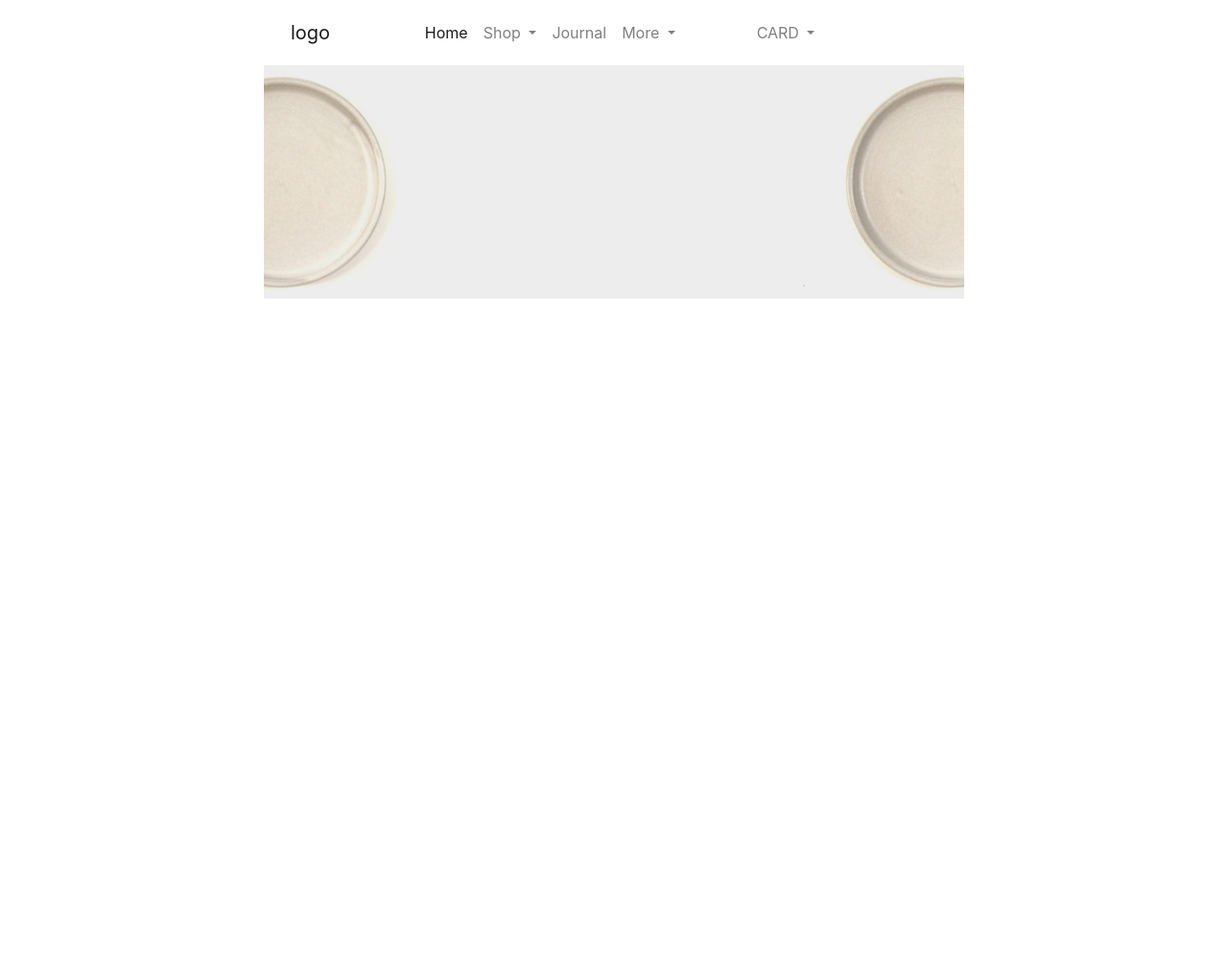
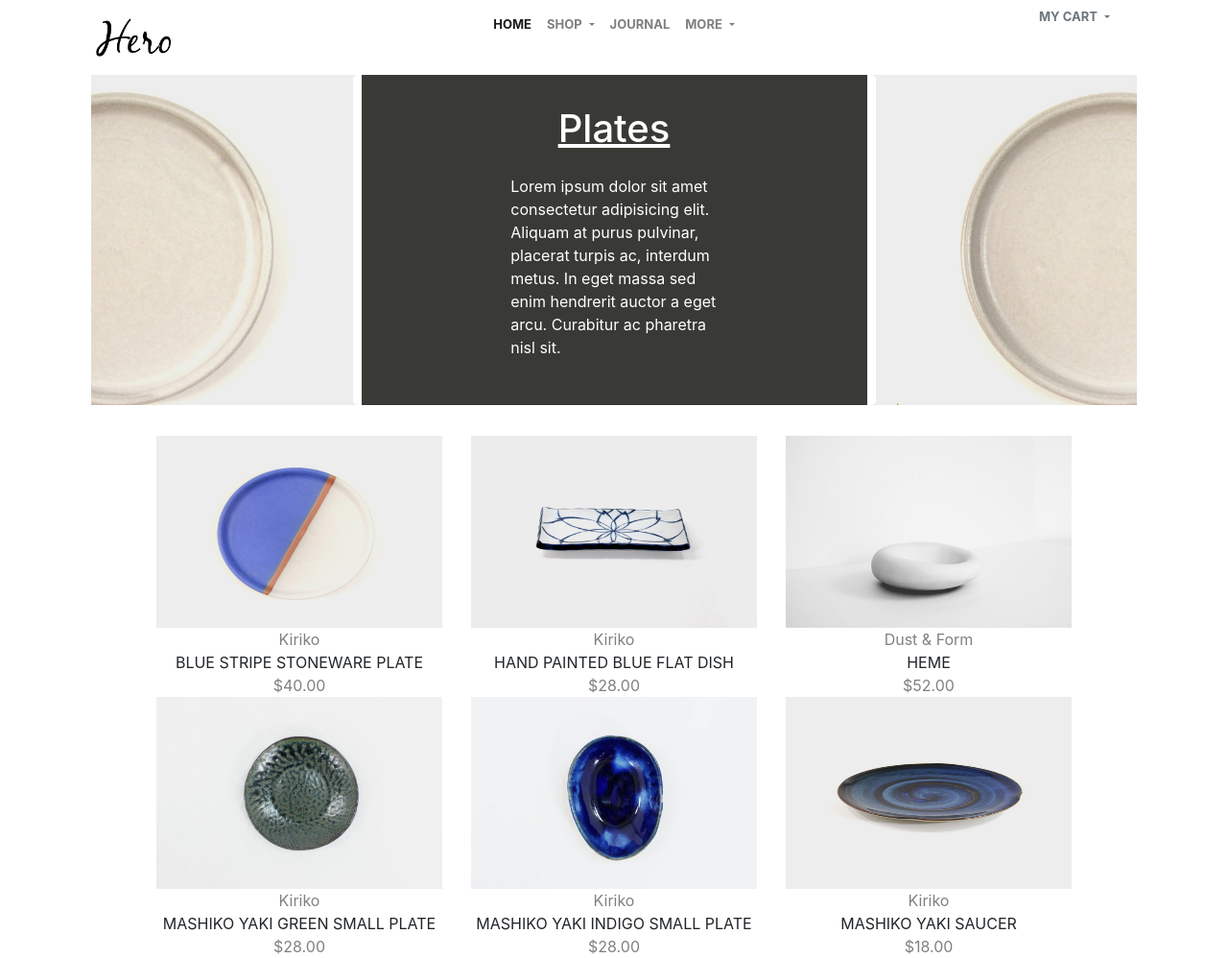
Before and after one commit to hnesaiqe/storefront-html-css, a website: page public/index.html in a window 1280 px wide. Shown: the whole page at 96% size. Before the commit the page ends 800 px from the top, so only its background shows below. Drawn offline with nearby package versions, Linux system fonts and the light colour scheme.

Commit message:
taille image produit

```diff
--- a/package.json
+++ b/package.json
@@ -5,9 +5,12 @@
   "main": "index.js",
   "dependencies": {
     "bootstrap": "^4.5.3",
+    "express": "^4.17.1",
     "mustache": "^4.1.0",
     "node": "^15.4.0",
     "node-sass": "^5.0.0",
+    "nodemon": "^2.0.7",
+    "parsel": "^0.3.0",
     "pug": "^3.0.0"
   },
   "devDependencies": {},
@@ -18,5 +21,5 @@
     "type": "git",
     "url": "git+https://github.com/hnesaiqe/storefront-html-css.git"
   },
-  "author": ""
+  "author": "Hne Saiqe"
 }
--- a/public/index.html
+++ b/public/index.html
@@ -7,42 +7,33 @@
     <title>Storefront html-css</title>
     <link rel="stylesheet" href="https://cdn.jsdelivr.net/npm/bootstrap@4.5.3/dist/css/bootstrap.min.css"
         integrity="sha384-TX8t27EcRE3e/ihU7zmQxVncDAy5uIKz4rEkgIXeMed4M0jlfIDPvg6uqKI2xXr2" crossorigin="anonymous">
-    <script src="https://code.jquery.com/jquery-3.5.1.slim.min.js"
-        integrity="sha384-DfXdz2htPH0lsSSs5nCTpuj/zy4C+OGpamoFVy38MVBnE+IbbVYUew+OrCXaRkfj" crossorigin="anonymous">
-    </script>
-    <script src="https://cdn.jsdelivr.net/npm/popper.js@1.16.1/dist/umd/popper.min.js"
-        integrity="sha384-9/reFTGAW83EW2RDu2S0VKaIzap3H66lZH81PoYlFhbGU+6BZp6G7niu735Sk7lN" crossorigin="anonymous">
-    </script>
-    <script src="https://cdn.jsdelivr.net/npm/bootstrap@4.5.3/dist/js/bootstrap.min.js"
-        integrity="sha384-w1Q4orYjBQndcko6MimVbzY0tgp4pWB4lZ7lr30WKz0vr/aWKhXdBNmNb5D92v7s" crossorigin="anonymous">
-    </script>
 
-    <link rel="stylesheet" href="style.css">
+
+    <link rel="stylesheet" href="styles.css">
 </head>
 
 <body>
     <div class="container">
+        <header>
             <div class="row">
                 <div class="col">
+                    <a class="navbar-brand" href="">
+                        <img src="../media/logo.png" alt="logo-hero">
+                    </a>
+                </div>
 
-            </div>
                 <div class="col-8">
                     <nav class="navbar navbar-expand-lg navbar-light">
-                    <a class="navbar-brand" href="">logo</a>
-                    <button class="navbar-toggler" type="button" data-toggle="collapse" data-target="#navbarNavDropdown"
-                        aria-controls="navbarNavDropdown" aria-expanded="false" aria-label="Toggle navigation">
-                        <span class="navbar-toggler-icon"></span>
-                    </button>
-
                         <div class="collapse navbar-collapse justify-content-center" id="navbarNavDropdown">
                             <ul class="navbar-nav">
                                 <li class="nav-item active">
-                                <a class="nav-link" href="#">Home <span class="sr-only">(current)</span></a>
+                                    <a class="nav-link" href="#"><strong>HOME</strong><span
+                                            class="sr-only">(current)</span></a>
                                 </li>
                                 <li class="nav-item dropdown">
-                                <a class="nav-link dropdown-toggle" href="#" id="navbarDropdownMenuLink" role="button"
-                                    data-toggle="dropdown" aria-haspopup="true" aria-expanded="false">
-                                    Shop
+                                    <a class="nav-link dropdown-toggle" href="#" id="navbarDropdownMenuLink"
+                                        role="button" data-toggle="dropdown" aria-haspopup="true" aria-expanded="false">
+                                        <strong>SHOP</strong>
                                     </a>
                                     <div class="dropdown-menu" aria-labelledby="navbarDropdownMenuLink">
                                         <a class="dropdown-item" href="#">Action</a>
@@ -51,28 +42,12 @@
                                     </div>
                                 </li>
                                 <li class="nav-item">
-                                <a class="nav-link" href="#">Journal</a>
+                                    <a class="nav-link" href="#"><strong>JOURNAL</strong></a>
                                 </li>
                                 <li class="nav-item dropdown">
-                                <a class="nav-link dropdown-toggle" href="#" id="navbarDropdownMenuLink" role="button"
-                                    data-toggle="dropdown" aria-haspopup="true" aria-expanded="false">
-                                    More
-                                </a>
-                                <div class="dropdown-menu" aria-labelledby="navbarDropdownMenuLink">
-                                    <a class="dropdown-item" href="#">Action</a>
-                                    <a class="dropdown-item" href="#">Another action</a>
-                                    <a class="dropdown-item" href="#">Something else here</a>
-                                </div>
-                            </li>
-                        </ul>
-                    </div>
-
-                    <div class="collapse navbar-collapse" id="navbarNavDropdown">
-                        <ul class="navbar-nav">
-                            <li class="nav-item dropdown">
-                                <a class="nav-link dropdown-toggle" href="#" id="navbarDropdownMenuLink" role="button"
-                                    data-toggle="dropdown" aria-haspopup="true" aria-expanded="false">
-                                    CARD
+                                    <a class="nav-link dropdown-toggle" href="#" id="navbarDropdownMenuLink"
+                                        role="button" data-toggle="dropdown" aria-haspopup="true" aria-expanded="false">
+                                        <strong>MORE</strong>
                                     </a>
                                     <div class="dropdown-menu" aria-labelledby="navbarDropdownMenuLink">
                                         <a class="dropdown-item" href="#">Action</a>
@@ -83,34 +58,89 @@
                             </ul>
                         </div>
                     </nav>
-                <div>
-                    <img src="/media/plates-header.jpg" class="img-fluid" alt="plates-header">
-                </div>
-
-                <div class="row">
-
-
-                    <div class="col-im">
-
-                    </div>
-                    <div class="col-8">
-
                 </div>
                 <div class="col">
-
+                    <div class="navbar-collapse-card justify-content-center" id="navbarNavDropdown">
+                        <ul class="navbar-nav">
+                            <li class="nav-item dropdown">
+                                <a class="nav-link dropdown-toggle text-muted" style="margin-left: 30%;" color="black" href="#"
+                                    id="navbarDropdownMenuLink" role="button" data-toggle="dropdown"
+                                    aria-haspopup="true" aria-expanded="false"><strong>MY CART</strong>
+                                </a>
+                                <div class="dropdown-menu" aria-labelledby="navbarDropdownMenuLink">
+                                    <a class="dropdown-item" href="#">Action</a>
+                                    <a class="dropdown-item" href="#">Another action</a>
+                                    <a class="dropdown-item" href="#">Something else here</a>
+                                </div>
+                            </li>
+                        </ul>
                     </div>
                 </div>
-
-
+        </header>
+        <div class="banner font-family">
+            <div class="jumbotron jumbotron w-50 p-3 mx-auto"
+                style="background-color: #393935;">
+                <div class="text-banner w-50 p-3 mx-auto" style="color: white; ">
+                    <h1 class=" plates-title display-5 text-center a"><u>Plates</u></h1>
+                    <p class="plates-text  pt-3" style="font-size: 16px;">Lorem ipsum dolor sit amet consectetur
+                        adipisicing elit. Aliquam at
+                        purus pulvinar, placerat turpis ac, interdum metus. In eget massa sed enim hendrerit auctor a
+                        eget arcu. Curabitur ac pharetra nisl sit.</p>
                 </div>
-            <div class="col">
-
+            </div>
+        </div>
+        <div class="container display-flex">
+            <div class="row mx-5">
+                <div class="produit col-4 text-center">
+                    <div class="image"><img class="w-100 h-100" src="../media/blue-stripe-stoneware-plate.jpg" alt="img to blue strip stoneware plate"></div>
+                    <div class="brand">Kiriko</div>
+                    <div class="title">BLUE STRIPE STONEWARE PLATE</div>
+                    <div class="price">$40.00</div>
+                </div>
+                <div class="produit col-4 text-center">
+                    <div class="image"><img class="w-100 h-100" src="../media/hand-painted-blue-flat-dish.jpg" alt="img to hand painted blue flat dish"></div>
+                    <div class="brand">Kiriko</div>
+                    <div class="title">HAND PAINTED BLUE FLAT DISH</div>
+                    <div class="price">$28.00</div>
+                </div>
+                <div class="produit col-4 text-center">
+                    <div class="image"><img class="w-100 h-100" src="../media/heme.jpg" alt="imag to heme"></div>
+                    <div class="brand">Dust & Form</div>
+                    <div class="title">HEME</div>
+                    <div class="price">$52.00</div>
+                </div>
+            </div>
+            <div class="row mx-5">
+                <div class="produit col-4 text-center">
+                    <div class="image"><img class="w-100 h-100" src="../media/mashiko-yaki-green-small-plate.jpg" alt="img to Mashiko-Yaki Green Small Plate"></div>
+                    <div class="brand">Kiriko</div>
+                    <div class="title">MASHIKO YAKI GREEN SMALL PLATE</div>
+                    <div class="price">$28.00</div>
+                </div>
+                <div class="produit col-4 text-center">
+                    <div class="image"><img class="w-100 h-100" src="../media/mashiko-yaki-indigo-small-plate.jpg" alt="img to Mashiko-Yaki Indigo Small Plate"></div>
+                    <div class="brand">Kiriko</div>
+                    <div class="title">MASHIKO YAKI INDIGO SMALL PLATE</div>
+                    <div class="price">$28.00</div>
+                </div>
+                <div class="produit col-4 text-center">
+                    <div class="image"><img class="w-100 h-100" src="../media/mashiko-yaki-saucer.jpg" alt="imag to Mashiko-Yaki Saucer"></div>
+                    <div class="brand">Kiriko</div>
+                    <div class="title">MASHIKO YAKI SAUCER</div>
+                    <div class="price">$18.00</div>
+                </div>
             </div>
         </div>
     </div>
 
 
-    <script>
+
+
+    <script src="https://code.jquery.com/jquery-3.5.1.slim.min.js"
+        integrity="sha384-DfXdz2htPH0lsSSs5nCTpuj/zy4C+OGpamoFVy38MVBnE+IbbVYUew+OrCXaRkfj" crossorigin="anonymous">
+    </script>
+    <script src="https://cdn.jsdelivr.net/npm/bootstrap@4.5.3/dist/js/bootstrap.bundle.min.js"
+        integrity="sha384-ho+j7jyWK8fNQe+A12Hb8AhRq26LrZ/JpcUGGOn+Y7RsweNrtN/tE3MoK7ZeZDyx" crossorigin="anonymous">
     </script>
 </body>
 
--- a/public/style.css
+++ b/public/style.css
@@ -1,12 +1,8 @@
-nav ul {
-  margin: 0;
-  padding: 6px;
-  list-style: none; }
 
-nav li {
-  display: inline-block; }
+  .html {
+    font-size: 62.5%; }
 
-nav a {
-  display: block;
-  padding: 6px 12px;
-  text-decoration: none; }
+  .body {
+    font-family: 'Alef', sans-serif;
+    font-size: 1.4rem;
+    letter-spacing: 2px; }
--- a/sass/styles.scss
+++ b/sass/styles.scss
@@ -1,19 +1,47 @@
-$padding: 6px;
+.html {
+    font-size: 62.5%;
+}
 
-nav {
-    ul {
-        margin: 0;
-        padding: $padding;
-        list-style: none;
-    }
+.body {
+    font-family: sans-serif;
+    font-size: 1.4rem;
+    letter-spacing: 2px;
+}
 
-    li {
-        display: inline-block;
-    }
+.nav-link {
+    text-decoration-color: black;
+    text-decoration: black;
+}
 
-    a {
-        display: block;
-        padding: $padding 12px;
-        text-decoration: none;
-    }
+
+.border-0-5-0-5 {
+    border-style:solid;
+     border-width: 5px;
 }
+
+a {
+    font-size: small;
+}
+
+.jumbotron {
+    border-left: 9px solid white;
+    border-right: 9px solid  white;
+}
+
+.banner {
+    background-color: grey;
+    background-image: url("../media/plates-header.jpg");
+    background-attachment: scroll;
+    background-repeat: no-repeat;
+    background-size: cover;
+    border-left: 10px solid white;
+    border-right: 10px solid white;
+}
+
+.image {
+    height: 200px;
+}
+
+.brand ,.price {
+    color: gray;
+}
```
Also changed, not shown: less/styles.less (deleted, +0 -19 lines), public/styles.css, 2 other files. Lines whose indentation alone changed are shown as unchanged.
